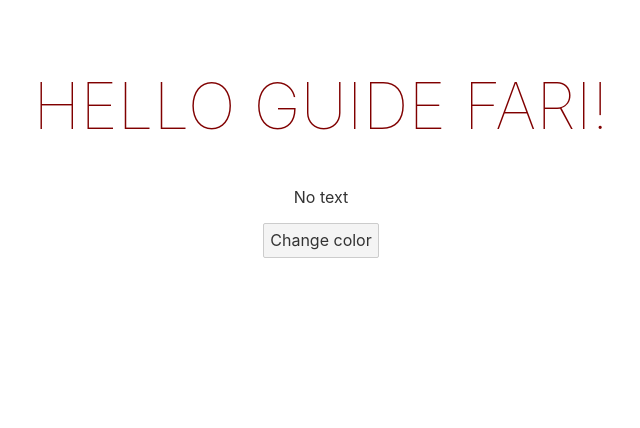
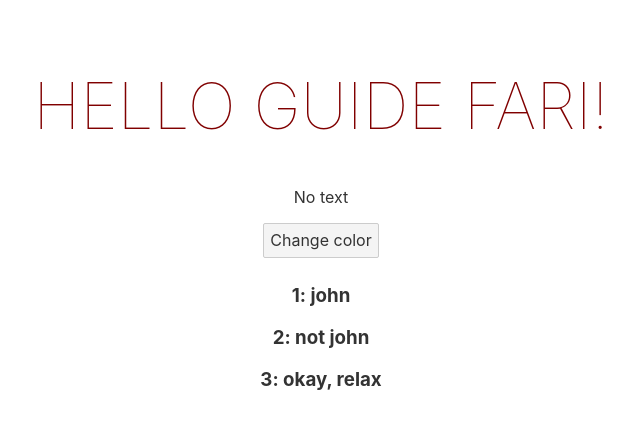
Before and after one commit to guidefari/svelte-feedback-app, a Svelte app: page / in a window 1280 px wide. Shown: the top 428 px of the page, without its empty margins (319-959 px from the left). Built offline with nearby package versions, Linux system fonts and the light colour scheme.

Commit message:
feat: looping over arrays

```diff
--- a/src/App.svelte
+++ b/src/App.svelte
@@ -3,6 +3,20 @@
 	let lastName = 'Fari';
 	let color = 'maroon'
 	let showText = false
+	let users = [
+		{
+			id: 1,
+			name: "john"
+		},
+		{
+			id: 2,
+			name: "not john"
+		},
+		{
+			id: 3,
+			name: "okay, relax"
+		},
+	]
 
 	// reactive value
 	$: name = firstName + ' ' + lastName
@@ -10,6 +24,7 @@
 	const toggle = () => {
 		color = color === 'blue' ? 'purple' :  'blue'
 		showText = !showText
+		users = [...users, {id: 4, name: 'Jen'}]
 	}
 </script>
 
@@ -17,10 +32,14 @@
 	<h1 style="color: {color}">Hello {name}!</h1>
 	{#if showText}
 		<p>Visit the <a href="https://svelte.dev/tutorial">Svelte tutorial</a> to learn how to build Svelte apps.</p>
-		{:else}
+	{:else}
 		<p>No text</p>
 	{/if}
 	<button on:click={toggle}>Change color</button>
+
+	{#each users as user (user.id)}
+		<h3>{user.id}: {user.name}</h3>
+	{/each}
 </main>
 
 <style>
```
